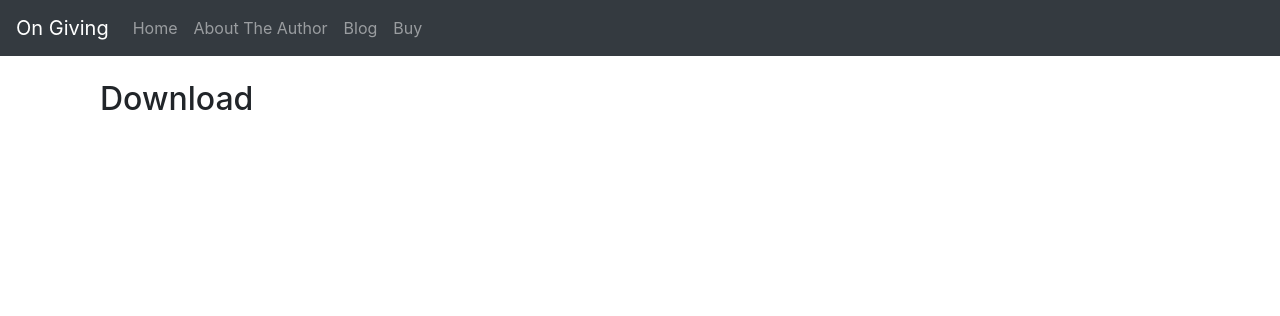
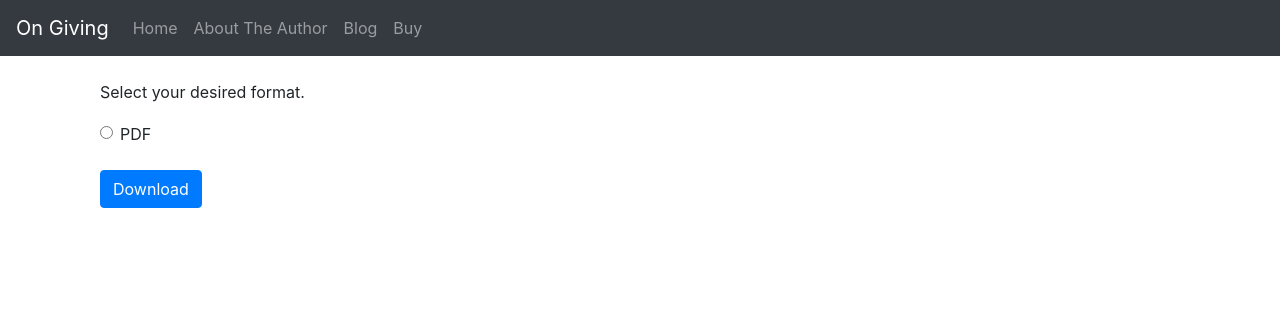
Before and after one commit to gsgleason/rtgpubs.com, a Flask app: template templates/download.html in a window 1280 px wide. Shown: the top 316 px of the page. Run offline with Flask 2, Linux system fonts and the light colour scheme; the template is opened without the code that fills it, so the values that code supplies are empty; parts of the project's set-up code (start-up, migrations or seed data) failed here and were passed over; some libraries are stand-ins or nearby versions.

Commit message:
download update

```diff
--- a/app.py
+++ b/app.py
@@ -70,15 +70,19 @@ def buy():
 
 @app.route('/download', methods=['GET','POST'])
 def download():
+	transaction = db.query(Transaction).filter(Transaction.invoice == session['invoice'], Transaction.payment_status == 'Completed').first()
+	if not transaction:
+		# no transaction for this session found - need to do lookup
+		return redirect(url_for('transaction_lookup'), code=302)
 	if request.method == 'GET':
 		# first, see if session id from cookie is there and has been associated with a completed paypal transaction
-		transaction = db.query(Transaction).filter(Transaction.invoice == session['invoice'], Transaction.payment_status == 'Completed').first()
-		if transaction:
-			return render_template('download.html')
-		# no transaction for this session found - need to do lookup
-		return redirect(url_for('transaction_lookup'), code=302)
+		return render_template('download.html')
 	if request.method == 'POST':
-		return ''
+		ebook_format = request.form.get('ebook_format')
+		try:
+			return send_from_directory(config.book.directory, config.book.files[ebook_format], as_attachment=True)
+		except:
+			abort(404)
 
 @app.route('/transaction_lookup', methods=['GET','POST'])
 def transaction_lookup():
--- a/templates/download.html
+++ b/templates/download.html
@@ -1,6 +1,16 @@
 {% extends 'base.html' %}
 {% block body %}
 <div class="container">
-<h2>Download</h2>
+	<p>Select your desired format.</p>
+	<form>
+		<div class="form-group">
+			<div class="form-check form-check-inline">
+				<label class="form-check-label">
+					<input class="form-check-input" type="radio" name="ebook_format" value="pdf" required> PDF
+				</label>
+			</div>
+		</div>
+		<button type="submit" class="btn btn-primary">Download</button>
+	</form>
 </div>
 {% endblock body %}
```
Also changed, not shown: 1 other file.
